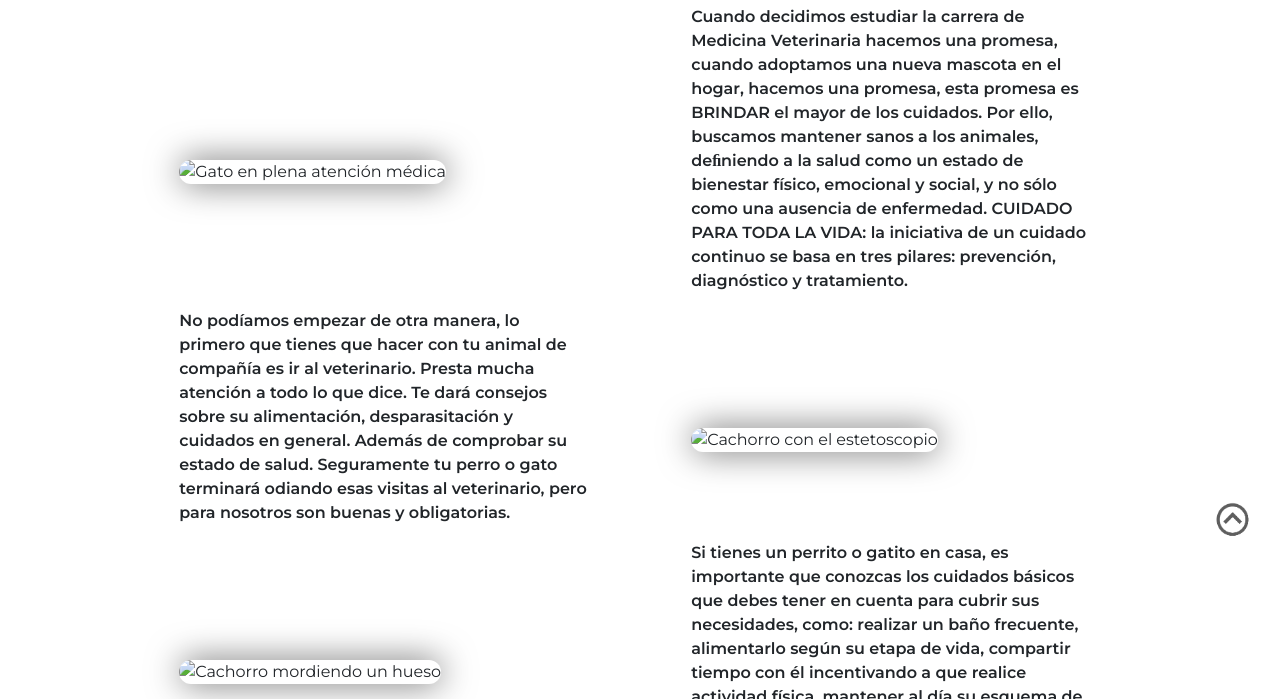
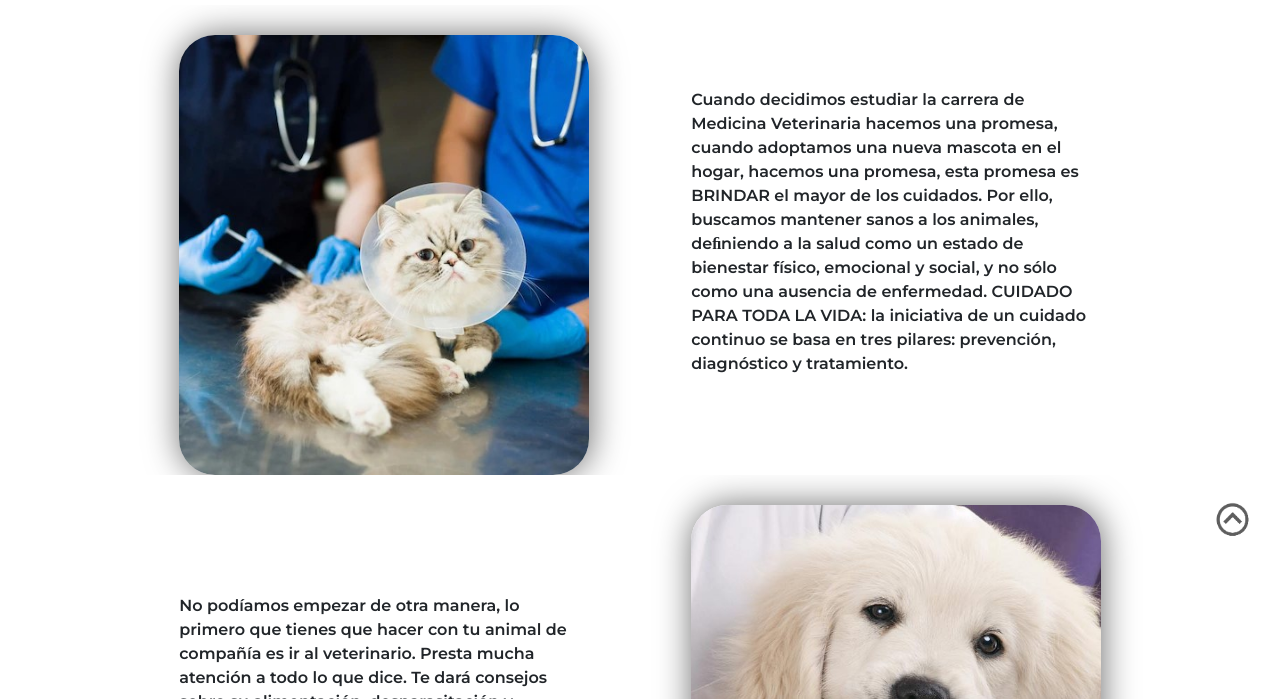
Before and after one commit to mmaappss2/first_repo, a website: page cuidado.html in a window 1280 px wide. Shown: the part 253-952 px from the top of the page. Drawn offline with nearby package versions, Linux system fonts and the light colour scheme; files that its build step writes are made by us from their sources; the site is published under a folder, as on GitHub Pages, so addresses that start at the root find nothing.

Commit message:
cometario 28 13-oct

```diff
--- a/cuidado.html
+++ b/cuidado.html
@@ -72,7 +72,7 @@
             <div class="cuidado__containerf">
                 <div class="cuidado__containerf_cnt">
                     <div class="cuidado__containerf_img">
-                        <img class="cuidado__container__img__ac" src="/img/cuidado1_v2.jpg" alt="Gato en plena atención médica">
+                        <img class="cuidado__container__img__ac" src="./img/cuidado1_v2.jpg" alt="Gato en plena atención médica">
                     </div>
                     <div class="cuidado__containerf_txt">
                         <p>Cuando decidimos estudiar la carrera de Medicina Veterinaria hacemos una promesa, cuando
@@ -95,7 +95,7 @@
                             nosotros son buenas y obligatorias.</p>
                     </div>
                     <div class="cuidado__containerf_img">
-                        <img class="cuidado__container__img__ac" src="/img/cuidado2.jpg" alt="Cachorro con el estetoscopio">
+                        <img class="cuidado__container__img__ac" src="./img/cuidado2.jpg" alt="Cachorro con el estetoscopio">
                     </div>
                 </div>
             </div>
@@ -103,7 +103,7 @@
             <div class="cuidado__containerf">
                 <div class="cuidado__containerf_cnt">
                     <div class="cuidado__containerf_img">
-                        <img class="cuidado__container__img__ac" src="/img/cuidado3.jpg" alt="Cachorro mordiendo un hueso">
+                        <img class="cuidado__container__img__ac" src="./img/cuidado3.jpg" alt="Cachorro mordiendo un hueso">
                     </div>
                     <div class="cuidado__containerf_txt">
                         <p>Si tienes un perrito o gatito en casa, es importante que conozcas los cuidados básicos que
```
